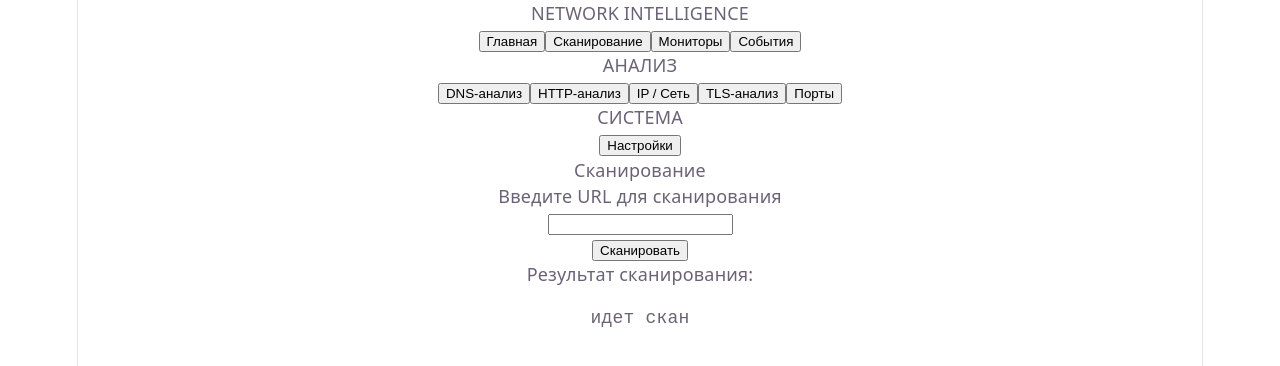
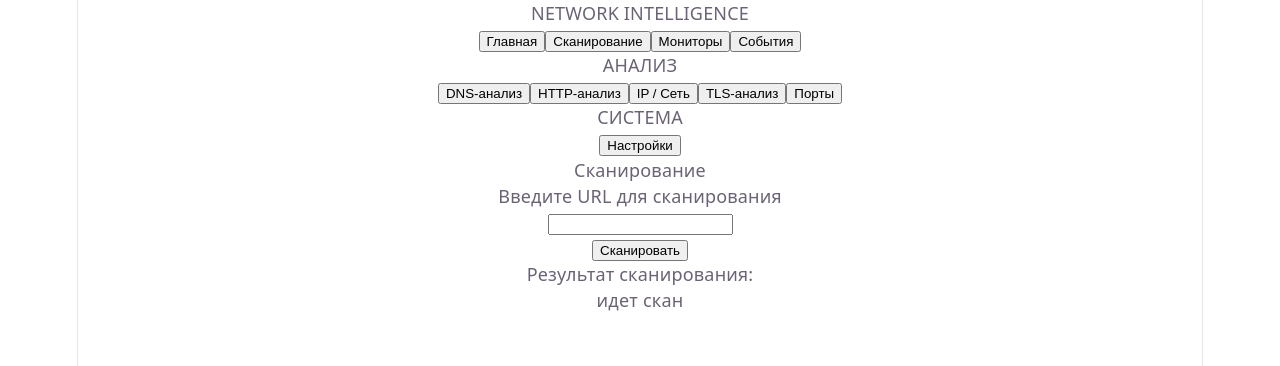
Before and after one commit to uglezhuy/network-intelligence, a React (Vite) app in the folder web-app/: page / in a window 1280 px wide. Both pictures are taken after a click on the button "Сканирование". Shown: the top 366 px of the page. Built offline with nearby package versions, Linux system fonts and the light colour scheme.

Commit message:
refactor(web-app): перенос Dashboard в mainPage и выделение компонента ResoltScan для ScanPage

```diff
--- a/web-app/src/App.tsx
+++ b/web-app/src/App.tsx
@@ -1,6 +1,6 @@
 import { useState } from "react";
 import Sidebar from "./components/Sidebar";
-import Dashboard from "./components/ScanPage/Dashboard";
+import Dashboard from "./components/mainPage/Dashboard";
 import ScanPage from "./components/ScanPage/ScanPage";
 import MonitorsPage from "./components/MonitorPages/MonitorsPage";
 import EaventsPage from "./components/EaventsPage/EaventsPage";
--- /dev/null
+++ b/web-app/src/components/ScanPage/ResoltScan.tsx
@@ -0,0 +1,13 @@
+type ResoltScanProps = {
+  resultScan: string;
+};
+
+function ResoltScan({ resultScan }: ResoltScanProps) {
+  return (
+    <aside>
+      <div>{resultScan}</div>
+    </aside>
+  );
+}
+
+export default ResoltScan;
--- a/web-app/src/components/ScanPage/ScanPage.tsx
+++ b/web-app/src/components/ScanPage/ScanPage.tsx
@@ -1,4 +1,5 @@
 import { useState } from "react";
+import ResoltScan from "./ResoltScan";
 
 type ScanPageProps = {
   page: string;
@@ -37,7 +38,7 @@ function ScanPage({ page }: ScanPageProps) {
 
       <div>Результат сканирования:</div>
 
-      <pre>{resultScan}</pre>
+      <ResoltScan resultScan={resultScan} />
     </aside>
   );
 }
```
Also changed, not shown: web-app/src/components/mainPage/Dashboard.tsx (renamed from web-app/src/components/ScanPage/Dashboard.tsx).
